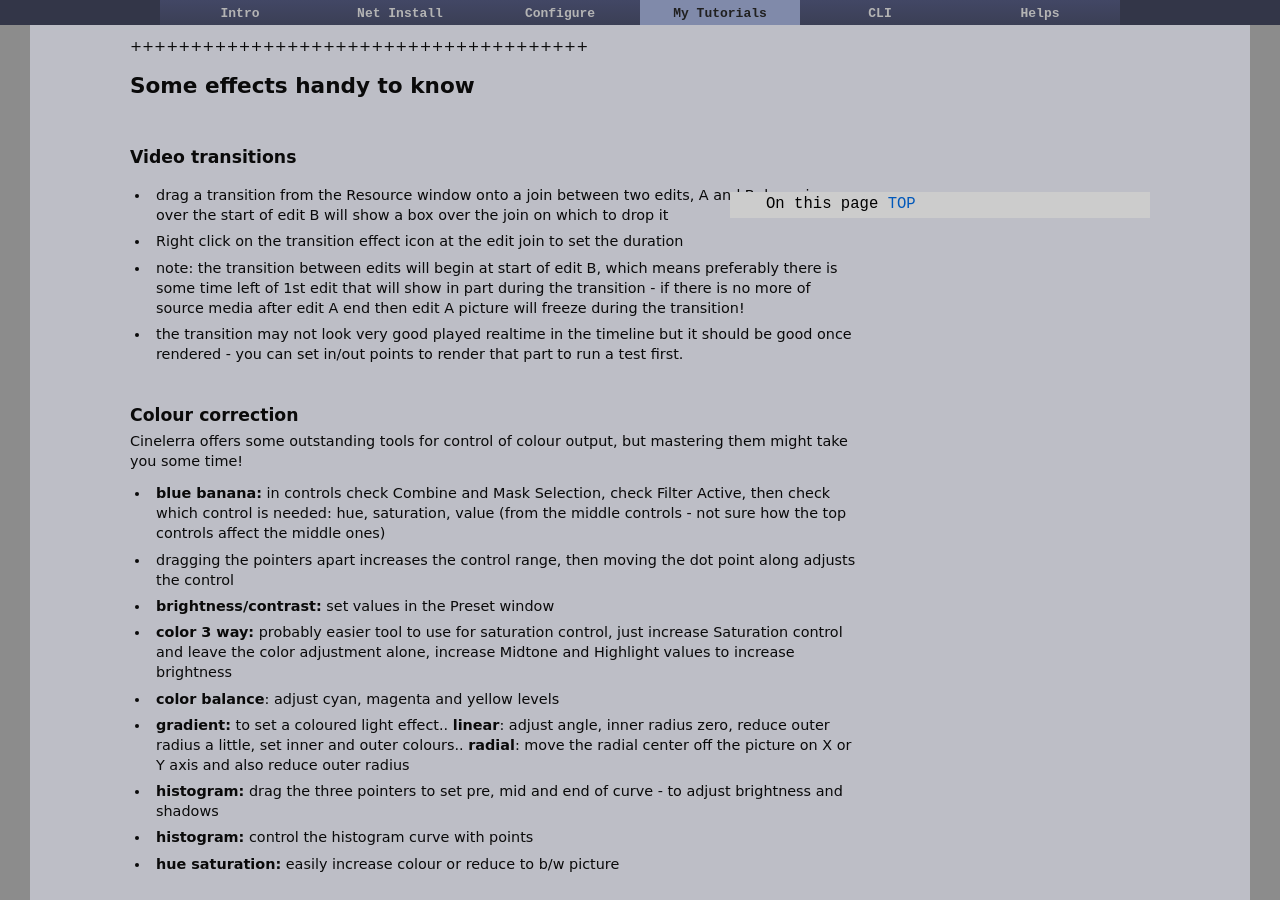
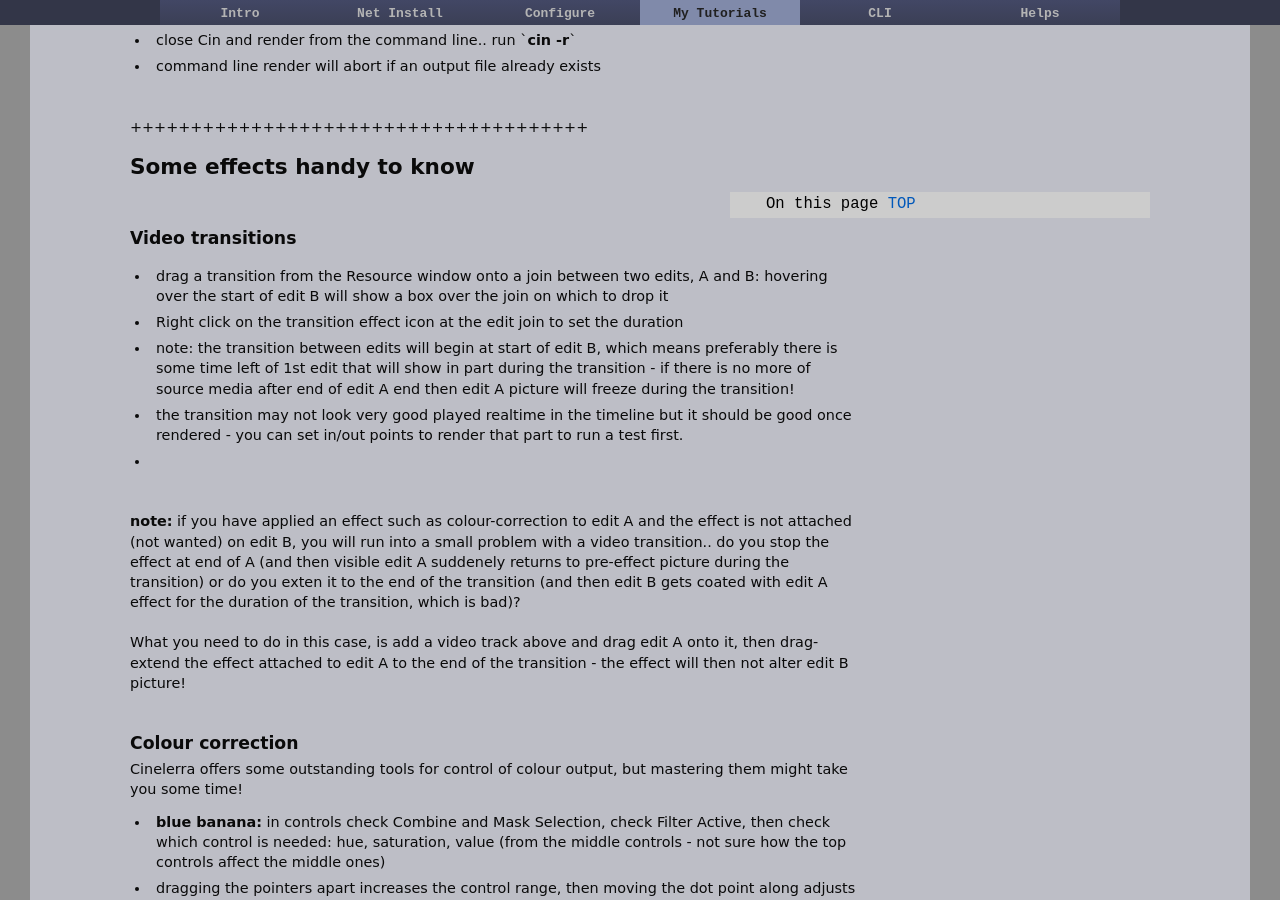
Before and after one commit to dquinton/debian-install, a Jekyll site: the page built from tutorial/04c-cinelerra.html, in a window 1280 px wide and 900 px high, scrolled down 5596 px. Built offline with Jekyll 4.4.1, drawn with Linux system fonts in a browser that asks for light colours; some of the changed text lies outside the part shown.

Commit message:
my transition idea

```diff
--- a/tutorial/04c-cinelerra.html
+++ b/tutorial/04c-cinelerra.html
@@ -277,6 +277,10 @@
 <li>click again on the band at the point of fade out completion (eg at end of the movie) and drag it down to the bottom of track
 <li>fade in: similar, just make a keyframe first at point of the end of fade in then make one and drag down at point of the start of fade in
 </ul>
+<b>still another method:</b> drag a video transition onto the end of the edit and make sure there is no video after the edit end. The video will transition to black! Nice!
+<br><br>
+this can be done for fade in, and also audio fades.
+<br>
 
 <br><br>
 <h3>Fading audio</h3>
@@ -328,11 +332,15 @@
 <ul>
 <li>drag a transition from the Resource window onto a join between two edits, A and B: hovering over the start of edit B will show a box over the join on which to drop it
 <li>Right click on the transition effect icon at the edit join to set the duration
-<li>note: the transition between edits will begin at start of edit B, which means preferably there is some time left of 1st edit that will show in part during the transition - if there is no more of source media after edit A end then edit A picture will freeze during the transition!
+<li>note: the transition between edits will begin at start of edit B, which means preferably there is some time left of 1st edit that will show in part during the transition - if there is no more of source media after end of edit A end then edit A picture will freeze during the transition!
 <li>the transition may not look very good played realtime in the timeline but it should be good once rendered - you can set in/out points to render that part to run a test first.
+<li>
 </ul>
-
-
+<br><br>
+<b>note:</b> if you have applied an effect such as colour-correction to edit A and the effect is not attached (not wanted) on edit B, you will run into a small problem with a video transition.. do you stop the effect at end of A (and then visible edit A suddenely returns to pre-effect picture during the transition) or do you exten it to the end of the transition (and then edit B gets coated with edit A effect for the duration of the transition, which is bad)?
+<br><br>
+What you need to do in this case, is add a video track above and drag edit A onto it, then drag-extend the effect attached to edit A to the end of the transition - the effect will then not alter edit B picture!
+<br>
 <br><br>
 <h3>Colour correction</h3>
 Cinelerra offers some outstanding tools for control of colour output, but mastering them might take you some time!
```
